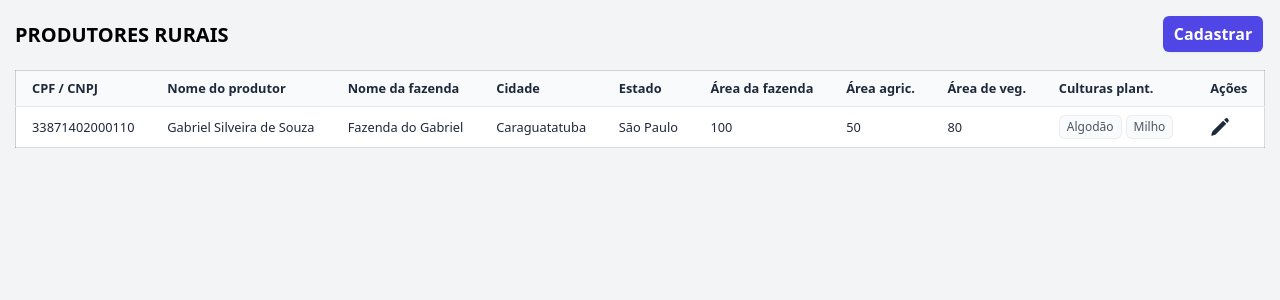
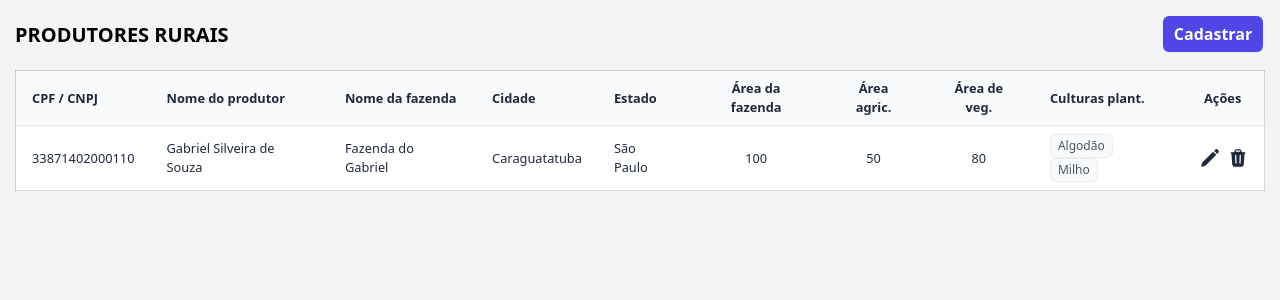
Before and after one commit to gabriel-silveira/brain-ag-test, a React (Create React App) app: page / in a window 1280 px wide. Shown: the top 300 px of the page. Built offline with nearby package versions, Linux system fonts and the light colour scheme.

Commit message:
Remove dialog (WIP)

```diff
--- a/src/App.css
+++ b/src/App.css
@@ -107,6 +107,10 @@
   cursor: pointer;
 }
 
+.text-center {
+  text-align: center;
+}
+
 .float-left {
   float: left;
 }
--- /dev/null
+++ b/src/components/dialogs/rural-producer/remove.tsx
@@ -0,0 +1,64 @@
+'use client'
+
+import {useState} from 'react'
+import {Dialog, DialogBackdrop, DialogPanel, DialogTitle} from '@headlessui/react'
+import {ExclamationTriangleIcon} from '@heroicons/react/24/outline'
+
+export default function Example() {
+  const [open, setOpen] = useState(true)
+
+  return (
+    <Dialog open={open} onClose={setOpen} className="relative z-10">
+      <DialogBackdrop
+        transition
+        className="fixed inset-0 bg-gray-500 bg-opacity-75 transition-opacity data-[closed]:opacity-0 data-[enter]:duration-300 data-[leave]:duration-200 data-[enter]:ease-out data-[leave]:ease-in"
+      />
+
+      <div className="fixed inset-0 z-10 w-screen overflow-y-auto">
+        <div className="flex min-h-full items-end justify-center p-4 text-center sm:items-center sm:p-0">
+          <DialogPanel
+            transition
+            className="relative transform overflow-hidden rounded-lg bg-white text-left shadow-xl transition-all data-[closed]:translate-y-4 data-[closed]:opacity-0 data-[enter]:duration-300 data-[leave]:duration-200 data-[enter]:ease-out data-[leave]:ease-in sm:my-8 sm:w-full sm:max-w-lg data-[closed]:sm:translate-y-0 data-[closed]:sm:scale-95"
+          >
+            <div className="bg-white px-4 pb-4 pt-5 sm:p-6 sm:pb-4">
+              <div className="sm:flex sm:items-start">
+                <div
+                  className="mx-auto flex h-12 w-12 flex-shrink-0 items-center justify-center rounded-full bg-red-100 sm:mx-0 sm:h-10 sm:w-10">
+                  <ExclamationTriangleIcon aria-hidden="true" className="h-6 w-6 text-red-600"/>
+                </div>
+                <div className="mt-3 text-center sm:ml-4 sm:mt-0 sm:text-left">
+                  <DialogTitle as="h3" className="text-base font-semibold leading-6 text-gray-900">
+                    Deactivate account
+                  </DialogTitle>
+                  <div className="mt-2">
+                    <p className="text-sm text-gray-500">
+                      Are you sure you want to deactivate your account? All of your data will be permanently removed.
+                      This action cannot be undone.
+                    </p>
+                  </div>
+                </div>
+              </div>
+            </div>
+            <div className="bg-gray-50 px-4 py-3 sm:flex sm:flex-row-reverse sm:px-6">
+              <button
+                type="button"
+                onClick={() => setOpen(false)}
+                className="inline-flex w-full justify-center rounded-md bg-red-600 px-3 py-2 text-sm font-semibold text-white shadow-sm hover:bg-red-500 sm:ml-3 sm:w-auto"
+              >
+                Deactivate
+              </button>
+              <button
+                type="button"
+                data-autofocus
+                onClick={() => setOpen(false)}
+                className="mt-3 inline-flex w-full justify-center rounded-md bg-white px-3 py-2 text-sm font-semibold text-gray-900 shadow-sm ring-1 ring-inset ring-gray-300 hover:bg-gray-50 sm:mt-0 sm:w-auto"
+              >
+                Cancel
+              </button>
+            </div>
+          </DialogPanel>
+        </div>
+      </div>
+    </Dialog>
+  )
+}
--- /dev/null
+++ b/src/components/tables/rural-producers/crop-planted.tsx
@@ -0,0 +1,14 @@
+import React from 'react';
+
+function CropPlanted(value: string, index: number) {
+  return (
+    <span
+      className="inline-flex items-center rounded-md bg-gray-50 px-2 py-1 text-xs font-medium text-gray-600 ring-1 ring-inset ring-gray-500/10 mr-1"
+      key={index}
+    >
+      {value}
+    </span>
+  )
+}
+
+export default CropPlanted;
--- a/src/components/tables/rural-producers/index.tsx
+++ b/src/components/tables/rural-producers/index.tsx
@@ -1,13 +1,10 @@
 import React from 'react';
-import {IRuralProducer} from "../../../_interfaces/rural_producer";
 import {useNavigate} from "react-router-dom";
-import {useDispatch, useSelector} from "react-redux";
-import { PencilIcon } from '@heroicons/react/24/solid';
-import {setRuralProducer} from "../../../store/rural-producer/actions";
+import {useSelector} from "react-redux";
+import RuralProducerTableRow from "./row";
 
 function RuralProducersTable() {
   const navigate = useNavigate();
-  const dispatch = useDispatch();
 
   const goCreatePage = () => navigate('/create');
 
@@ -35,57 +32,19 @@
           <th className="px-4 py-2 text-start">Nome da fazenda</th>
           <th className="px-4 py-2 text-start">Cidade</th>
           <th className="px-4 py-2 text-start">Estado</th>
-          <th className="px-4 py-2 text-start">Área da fazenda</th>
-          <th className="px-4 py-2 text-start">Área agric.</th>
-          <th className="px-4 py-2 text-start">Área de veg.</th>
+          <th className="px-4 py-2">Área da fazenda</th>
+          <th className="px-4 py-2">Área agric.</th>
+          <th className="px-4 py-2">Área de veg.</th>
           <th className="px-4 py-2 text-start">Culturas plant.</th>
-          <th className="px-4 py-2 text-start">Ações</th>
+          <th className="px-4 py-2 text-start pl-5">Ações</th>
         </tr>
         </thead>
         <tbody className="divide-y divide-slate-200 bg-white text-slate-800">
-        {ruralProducers.map(RuralProducersTableRow)}
+        {ruralProducers.map(RuralProducerTableRow)}
         </tbody>
       </table>
     </div>
   );
-
-  function RuralProducersTableRow(ruralProducer: IRuralProducer, index: number) {
-    const startEditing = () => {
-      dispatch(setRuralProducer({ ...ruralProducers[index] }));
-
-      navigate(`/edit/${index + 1}`);
-    };
-
-    return (
-      <tr key={index} className="hover:bg-slate-100 cursor-pointer odd:bg-white even:bg-slate-50">
-        <td className="px-4 py-2">{ruralProducer.document}</td>
-        <td className="px-4 py-2">{ruralProducer.producer_name}</td>
-        <td className="px-4 py-2">{ruralProducer.farm_name}</td>
-        <td className="px-4 py-2">{ruralProducer.city}</td>
-        <td className="px-4 py-2">{ruralProducer.state}</td>
-        <td className="px-4 py-2">{ruralProducer.farm_area}</td>
-        <td className="px-4 py-2">{ruralProducer.arable_area}</td>
-        <td className="px-4 py-2">{ruralProducer.vegetation_area}</td>
-        <td className="px-4 py-2">
-          {ruralProducer.crops_planted.map(CropPlanted)}
-        </td>
-        <td className="px-4 py-2">
-          <PencilIcon className="size-5 icon-button" onClick={startEditing} />
-        </td>
-      </tr>
-    )
-  }
-
-  function CropPlanted(value: string, index: number) {
-    return (
-      <span
-        className="inline-flex items-center rounded-md bg-gray-50 px-2 py-1 text-xs font-medium text-gray-600 ring-1 ring-inset ring-gray-500/10 mr-1"
-        key={index}
-      >
-      {value}
-    </span>
-    )
-  }
 }
 
 export default RuralProducersTable;
--- /dev/null
+++ b/src/components/tables/rural-producers/row.tsx
@@ -0,0 +1,56 @@
+import React, {useState} from 'react';
+import {setRuralProducer} from "../../../store/rural-producer/actions";
+import {PencilIcon, TrashIcon} from "@heroicons/react/24/solid";
+import {useDispatch, useSelector} from "react-redux";
+import {IRuralProducer} from "../../../_interfaces/rural_producer";
+import {useNavigate} from "react-router-dom";
+import CropPlanted from "./crop-planted";
+import RemoveRuralProducerDialog from "../../dialogs/rural-producer/remove";
+
+function RuralProducerTableRow(ruralProducer: IRuralProducer, index: number) {
+  const navigate = useNavigate();
+  const dispatch = useDispatch();
+
+  const [data, setData] = useState({
+    showRemoveDialog: false,
+  });
+
+  // @ts-ignore
+  const {ruralProducers} = useSelector(rootReducer => rootReducer.ruralProducerReducer);
+
+  const startEditing = () => {
+    dispatch(setRuralProducer({ ...ruralProducers[index] }));
+
+
+    navigate(`/edit/${index + 1}`);
+  };
+
+  const startRemoving = () => {
+    setData((prev) => ({showRemoveDialog: true}));
+  }
+
+  return (
+    <tr key={index} className="hover:bg-slate-100 cursor-pointer odd:bg-white even:bg-slate-50">
+      <td className="px-4 py-2">{ruralProducer.document}</td>
+      <td className="px-4 py-2">{ruralProducer.producer_name}</td>
+      <td className="px-4 py-2">{ruralProducer.farm_name}</td>
+      <td className="px-4 py-2">{ruralProducer.city}</td>
+      <td className="px-4 py-2">{ruralProducer.state}</td>
+      <td className="px-4 py-2 text-center">{ruralProducer.farm_area}</td>
+      <td className="px-4 py-2 text-center">{ruralProducer.arable_area}</td>
+      <td className="px-4 py-2 text-center">{ruralProducer.vegetation_area}</td>
+      <td className="px-4 py-2">
+        {ruralProducer.crops_planted.map(CropPlanted)}
+      </td>
+      <td className="px-4 py-2">
+        <PencilIcon className="size-5 icon-button float-left mr-2" onClick={startEditing} />
+
+        <TrashIcon className="size-5 icon-button" onClick={startRemoving} />
+
+        {data.showRemoveDialog ? (<RemoveRuralProducerDialog />) : ('')}
+      </td>
+    </tr>
+  )
+}
+
+export default RuralProducerTableRow;
```
